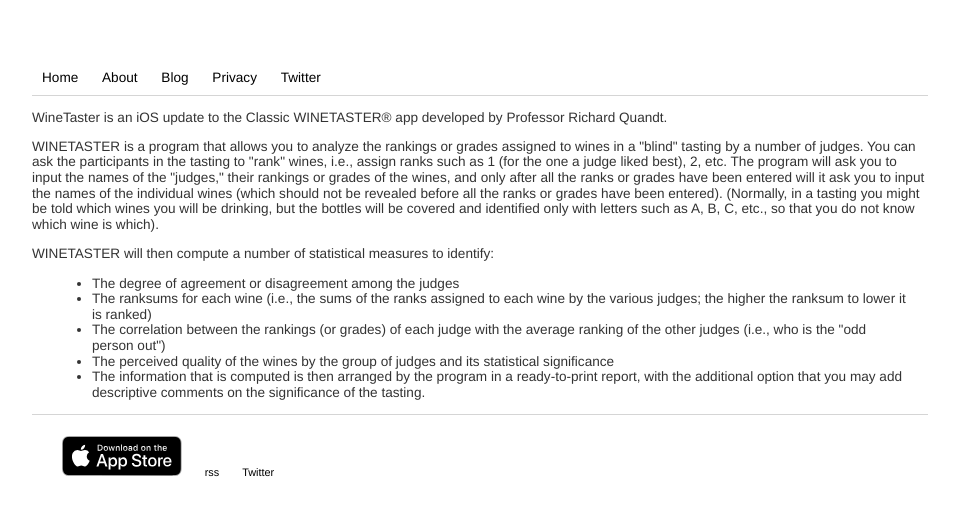
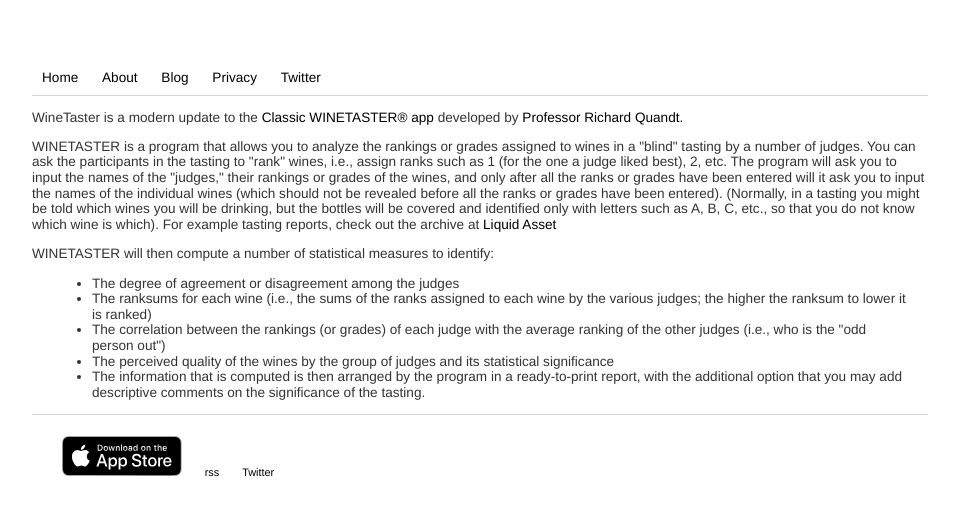
Before and after one commit to winetaster/winetaster.github.io, a Jekyll site: the page built from about/index.html, in a window 1280 px wide. Shown: the top 516 px of the page, without its empty margins (160-1119 px from the left). Built offline with Jekyll 4.4.1, drawn with Linux system fonts in a browser that asks for light colours.

Commit message:
Links to original winetaster, Dick’s wikipedia, liquidasset

```diff
--- a/about/index.html
+++ b/about/index.html
@@ -5,8 +5,12 @@
 
 <div class="blurb">
   <p>
-    WineTaster is an iOS update to the Classic WINETASTER® app developed by
-    Professor Richard Quandt.
+    WineTaster is a modern update to the
+    <a href="http://www.quandt.com/wine1.html">Classic WINETASTER® app</a>
+    developed by
+    <a href="https://en.wikipedia.org/wiki/Richard_E._Quandt"
+      >Professor Richard Quandt.</a
+    >
   </p>
 
   <p>
@@ -20,7 +24,8 @@
     all the ranks or grades have been entered). (Normally, in a tasting you
     might be told which wines you will be drinking, but the bottles will be
     covered and identified only with letters such as A, B, C, etc., so that you
-    do not know which wine is which).
+    do not know which wine is which). For example tasting reports, check out the
+    archive at <a href="http://liquidasset.com/rep.htm">Liquid Asset</a>
   </p>
 
   <p>
```
